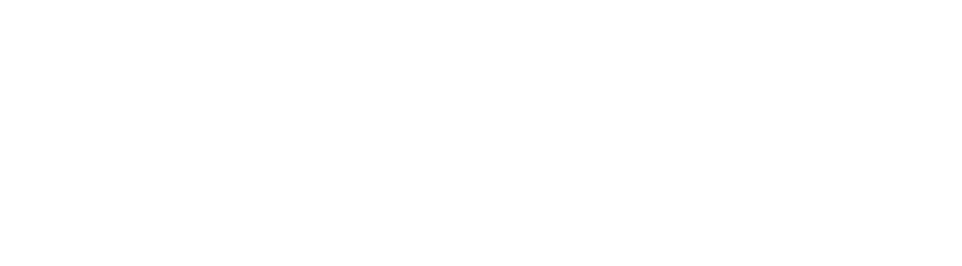
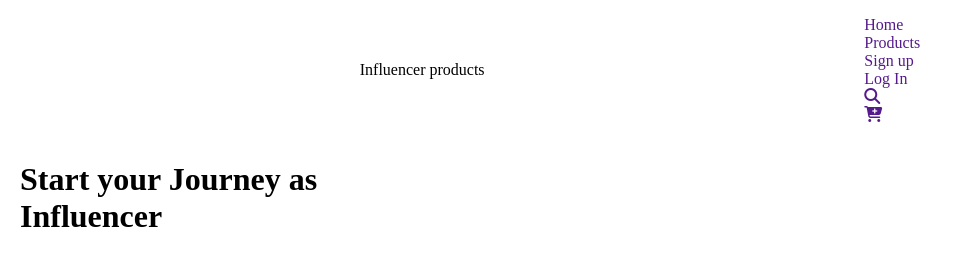
Before and after one commit to rezwanrahimr/Influencer, a plain HTML site: page index.html in a window 1280 px wide. Shown: the whole page, without its empty margins (0-962 px from the left). Drawn offline with Linux system fonts and the light colour scheme.

Commit message:
second commit

```diff
--- a/index.html
+++ b/index.html
@@ -5,11 +5,69 @@
     <meta charset="UTF-8">
     <meta http-equiv="X-UA-Compatible" content="IE=edge">
     <meta name="viewport" content="width=device-width, initial-scale=1.0">
-    <title>Document</title>
+    <link rel="stylesheet" href="style.css">
+    <script src="https://kit.fontawesome.com/f0687769a5.js" crossorigin="anonymous"></script>
+    <title>Responsive Influencer Gear</title>
 </head>
 
 <body>
 
+    <header class="header-section">
+        <div>
+            <span class="top-name">Influencer products</span>
+        </div>
+        <nav class="navbar">
+            <ul>
+                <li><a href="">Home</a></li>
+                <li><a href="">Products</a></li>
+                <li><a href="">Sign up</a></li>
+                <li><a href="">Log In</a></li>
+                <li><a href=""><i class="fas fa-search"></i></a> </li>
+                <li><a href=""><i class="fas fa-cart-plus"></i></a> </li>
+
+            </ul>
+        </nav>
+    </header>
+
+
+
+
+    <div>
+        <h1>Start your Journey as <br> Influencer</h1>
+    </div>
+
+
+
+
+
+
+
+
+
+
+
+
+
+
+
+
+
+
+
+
+
+
+
+
+
+
+
+
+
+
+
+
+
 </body>
 
 </html>
--- a/style.css
+++ b/style.css
@@ -0,0 +1,23 @@
+body {
+    margin: 0px 20px 0px 20px;
+}
+
+header {
+    display: flex;
+    justify-content: space-evenly;
+    align-items: center;
+}
+
+.navbar ul li {
+    list-style: none;
+    display: flex;
+}
+
+.navbar {
+    display: flex;
+    align-items: center;
+}
+
+.navbar ul li a {
+    text-decoration: none;
+}
```
